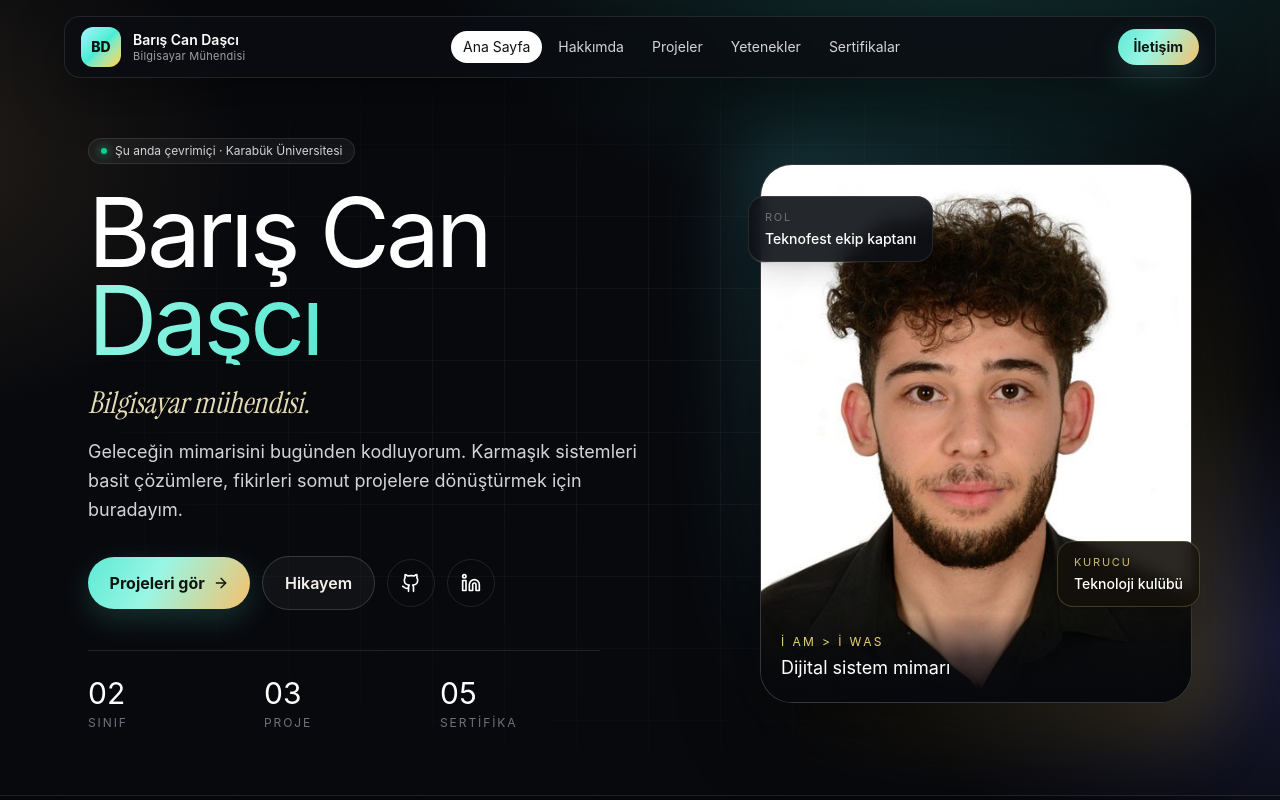
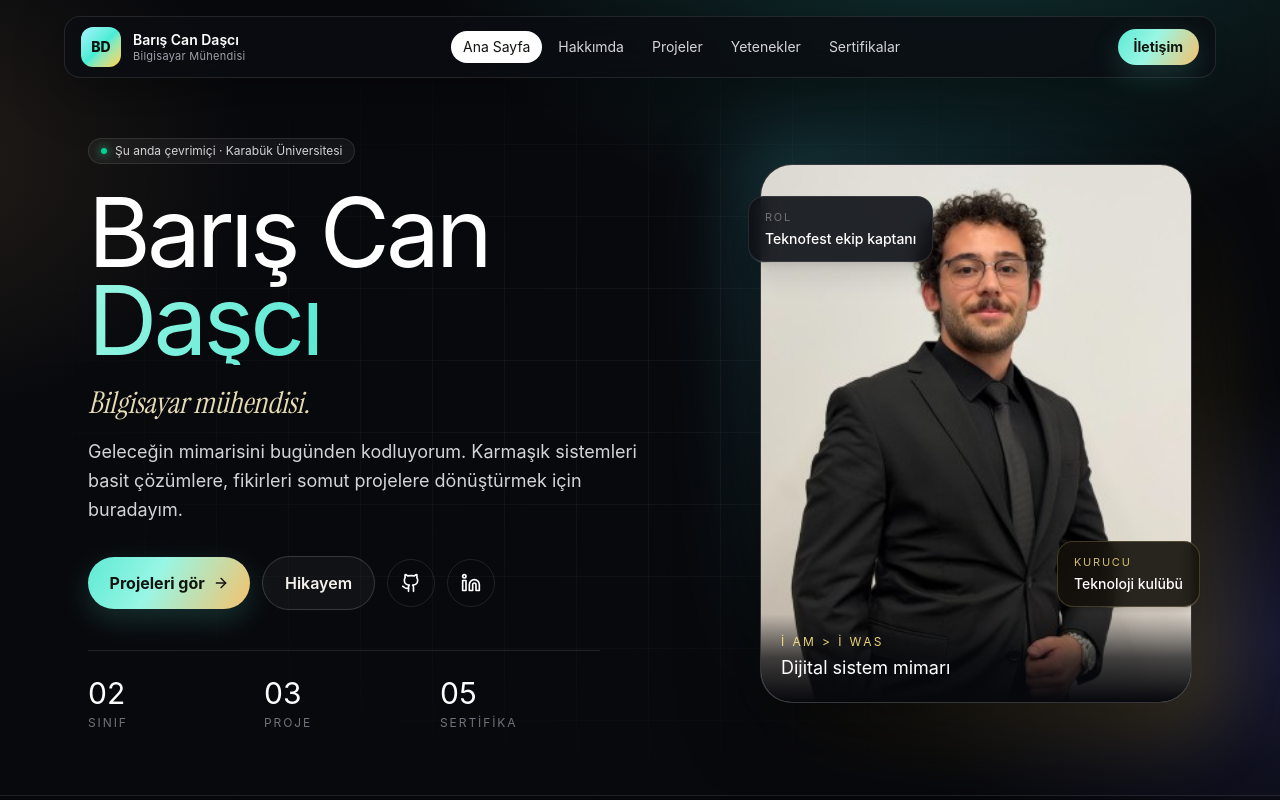
Before and after one commit to bariscandasci/baris-can-dasci-web, a Next.js app: page / in a window 1280 px wide. Shown: the top 800 px of the page. Built offline with nearby package versions, Linux system fonts and the light colour scheme.

Commit message:
feat: replace the site portrait with the new photo
Use the suited portrait on the homepage, about page, and browser icon, and remove the old headshot.

Co-authored-by: Barış Can DAŞCI <bariscandasci1@gmail.com>

```diff
--- a/app/about/page.tsx
+++ b/app/about/page.tsx
@@ -36,7 +36,7 @@ export default function About() {
         <div className="relative lg:col-span-5">
           <div className="overflow-hidden rounded-[2rem] border border-white/10">
             <Image
-              src="/resimler/baris.jpeg"
+              src="/resimler/baris.jpg"
               alt="Barış Can Daşcı"
               width={720}
               height={900}
--- a/app/layout.tsx
+++ b/app/layout.tsx
@@ -33,9 +33,9 @@ export const metadata: Metadata = {
   keywords: "Barış Can Daşcı, Next.js, Tailwind CSS, web geliştirme, portfolyo",
   authors: [{ name: "Barış Can Daşcı" }],
   icons: {
-    icon: [{ url: "/resimler/baris.jpeg", type: "image/jpeg" }],
-    shortcut: "/resimler/baris.jpeg",
-    apple: "/resimler/baris.jpeg",
+    icon: [{ url: "/resimler/baris.jpg", type: "image/jpeg" }],
+    shortcut: "/resimler/baris.jpg",
+    apple: "/resimler/baris.jpg",
   },
 };
 
--- a/app/page.tsx
+++ b/app/page.tsx
@@ -150,7 +150,7 @@ export default function Home() {
           <div className="relative overflow-hidden rounded-[2rem] border border-white/15 bg-[#12141b] shadow-[0_30px_80px_rgba(0,0,0,0.45)]">
             <div className="relative aspect-[4/5]">
               <Image
-                src="/resimler/baris.jpeg"
+                src="/resimler/baris.jpg"
                 alt="Barış Can Daşcı"
                 fill
                 priority
```
Also changed, not shown: public/resimler/baris.jpeg (deleted), public/resimler/baris.jpg (added).
